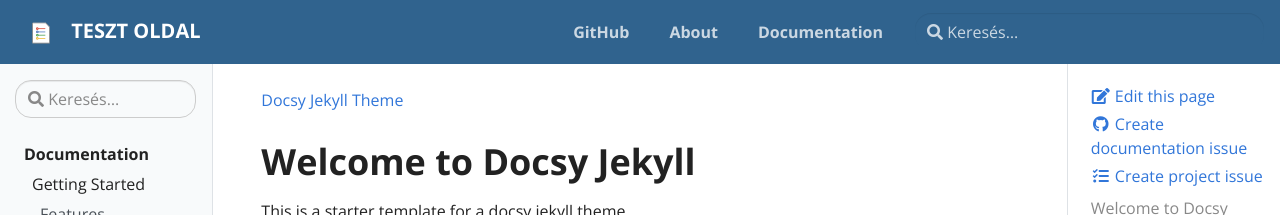
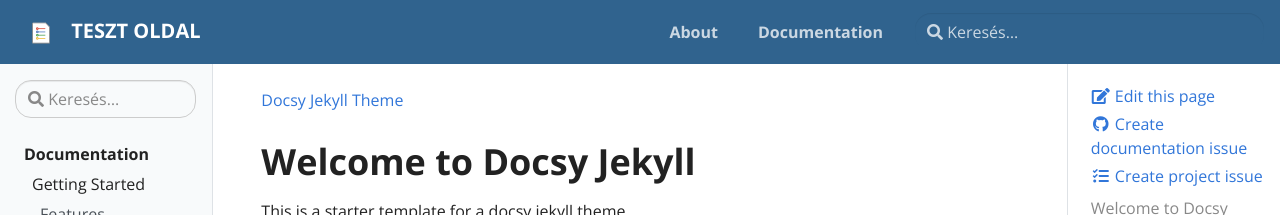
Before and after one commit to suliwebex/suliwebex.github.io, a Jekyll site: the page built from pages/index.md, in a window 1280 px wide. Shown: the top 215 px of the page. Built offline with Jekyll 4.4.1, drawn with Linux system fonts in a browser that asks for light colours.

Commit message:
removed github link

```diff
--- a/_includes/header.html
+++ b/_includes/header.html
@@ -5,9 +5,10 @@
 	</a>
 	<div class="td-navbar-nav-scroll ml-md-auto" id="main_navbar">
 		<ul class="navbar-nav mt-2 mt-lg-0">{% if site.repo %}
-			<li class="nav-item mr-4 mb-2 mb-lg-0">
+			<!-- <li class="nav-item mr-4 mb-2 mb-lg-0">
                             <a class="nav-link" href="{{ site.repo }}" target="_blank"><span>GitHub</span></a>
-			</li>{% endif %}{% for link in site.data.navigation %}
+      </li> -->
+      {% endif %}{% for link in site.data.navigation %}
 			<li class="nav-item mr-4 mb-2 mb-lg-0">
                             <a class="nav-link" href="{% if link.url %}{{ site.baseurl }}/{{ link.url }}{% else %}{{ link.external_url }}{% endif %}" ><span>{{ link.title }}</span></a>
 			</li>{% endfor %}
```
